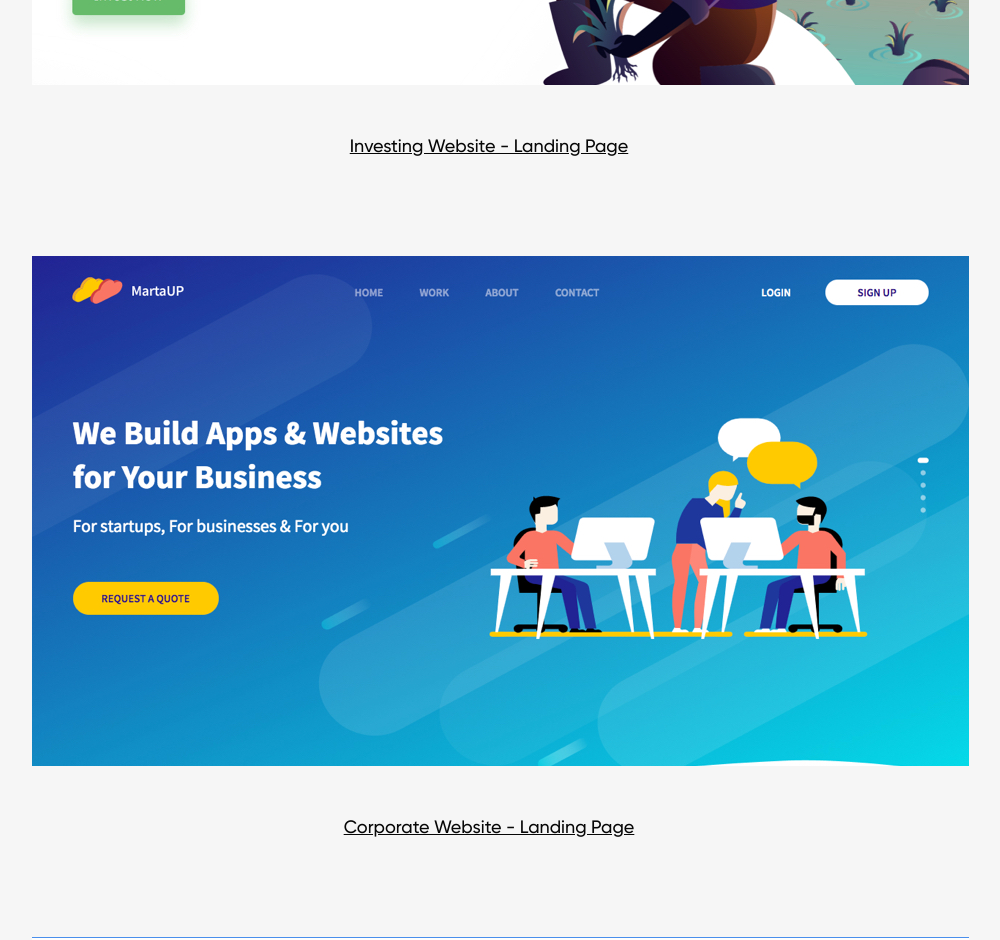
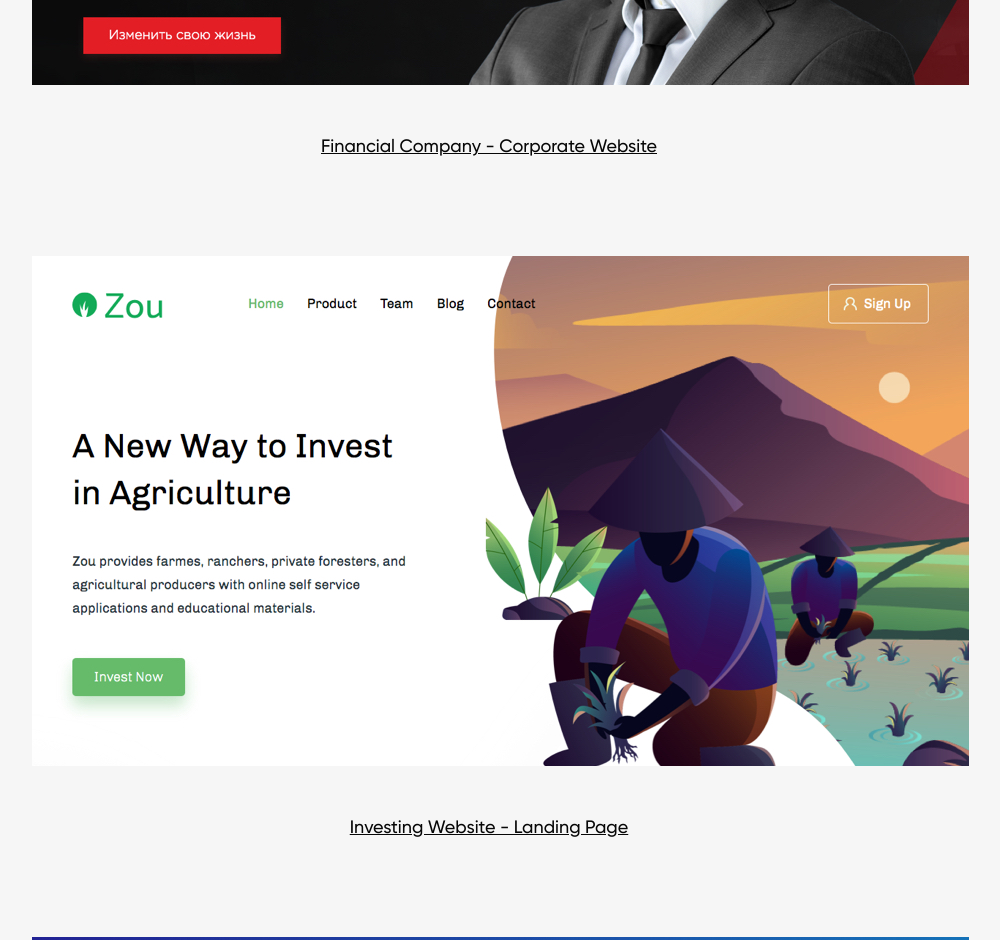
Before and after one commit to eugenelipsky/eugenelipsky.github.io, a plain HTML site: page index.html in a window 1280 px wide. Shown: the part 2940-3880 px from the top of the page, without its empty margins (151-1151 px from the left). Drawn offline with nearby package versions, Linux system fonts and the light colour scheme; files whose address does not match are found by name.

Commit message:
New portfolio item added

```diff
--- a/index.html
+++ b/index.html
@@ -214,6 +214,14 @@
         <div class="portfolio__items">
           <div class="portfolio__item">
             <div class="portfolio__item-img">
+              <img src="images/portfolio-4.jpg" alt="">
+            </div>
+            <div class="portfolio__item-link">
+              <a href="https://eugenelipsky.github.io/web/forvard/" target="_blank">Financial Company - Corporate Website</a>
+            </div>
+          </div>
+          <div class="portfolio__item">
+            <div class="portfolio__item-img">
               <img src="images/portfolio-1.jpg" alt="">
             </div>
             <div class="portfolio__item-link">
```
Also changed, not shown: images/portfolio-4.jpg (added), 2 other files.
